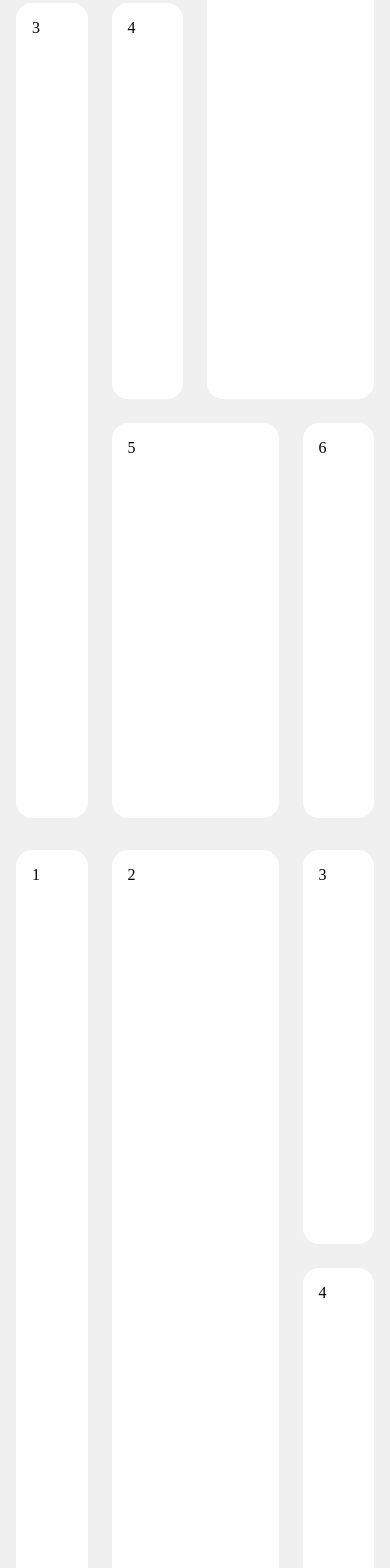
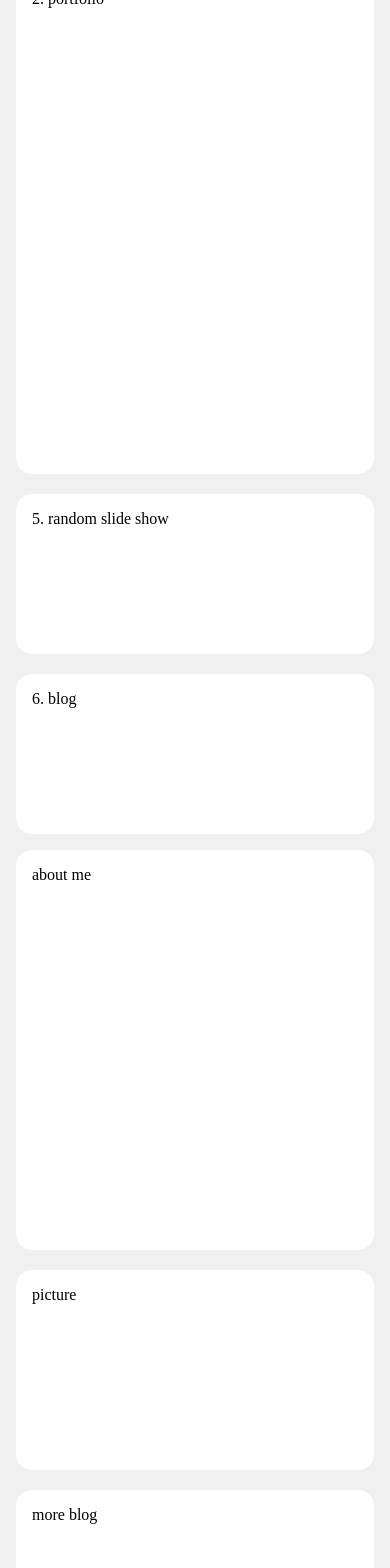
Before and after one commit to Jon-tim/portfolio-v1, a React (Vite) app: page / in a window 390 px wide. Shown: the part 432-2000 px from the top of the page. Built offline with nearby package versions, Linux system fonts and the light colour scheme.

Commit message:
Add media-query for mobile devices

```diff
--- a/src/app.scss
+++ b/src/app.scss
@@ -8,6 +8,8 @@
 .App {
     background-color: #f1f0f0;
     padding-inline: 1rem;
+    // @media (min-width: 480px) {
+    // }
 }
 
 html {
--- a/src/components/bottomHalf/BottomHalf.jsx
+++ b/src/components/bottomHalf/BottomHalf.jsx
@@ -4,10 +4,10 @@ import './bottomHalf.scss'
 function BottomHalf() {
   return (
     <section className='bottom-half'>
-     <div className="curve one">1</div>
-     <div className="curve two">2</div>
-     <div className="curve three">3</div>
-     <div className="curve four">4</div>
+     <div className="curve one">about me</div>
+     <div className="curve two">picture</div>
+     <div className="curve three">more blog</div>
+     <div className="curve four">contact</div>
     </section>
   )
 }
--- a/src/components/bottomHalf/bottomHalf.scss
+++ b/src/components/bottomHalf/bottomHalf.scss
@@ -1,26 +1,45 @@
 .bottom-half{
     width: 100%;
-    height: 100vh;
+    height: 100%;
     padding-block: 1rem;
     scroll-snap-align: start;
     display: grid;
-    grid-template-rows: repeat(2, 1fr);
-    grid-template-columns: repeat(4, 1fr);
-    gap: 1.5rem;
+    grid-template-rows: 400px 200px 200px 150px;
+    grid-template-columns: 1fr;
+    gap: 1.25rem;
 
     .one {
-        grid-row: 1/3;
+
     }
     .two{
-        grid-column: 2/4;
-        grid-row: 1/3;
+        // display: none;
     }
     .three{
-        grid-column: 4/-1;
-        grid-row: 1/2;
+
     }
     .four{
-        grid-column: 4/-1;
-        grid-row: 2/3;
+
+    }
+    @media (min-width: 720px) {
+        height: 100vh;
+        grid-template-rows: repeat(2, 1fr);
+        grid-template-columns: repeat(7, 1fr);
+        gap: 1.5rem;
+        .one {
+            grid-column: 1/3;
+            grid-row: 1/3;
+        }
+        .two{
+            grid-column: 3/6;
+            grid-row: 1/3;
+        }
+        .three{
+            grid-column: 6/-1;
+            grid-row: 1/2;
+        }
+        .four{
+            grid-column: 6/-1;
+            grid-row: 2/3;
+        }
     }
 }
--- a/src/components/topHalf/TopHalf.jsx
+++ b/src/components/topHalf/TopHalf.jsx
@@ -4,12 +4,12 @@ import './topHalf.scss'
 function TopHalf() {
   return (
     <section className='top-half'>
-        <div className='curve one'>1</div>
-        <div className='curve two'>2</div>
-        <div className='curve three'>3</div>
-        <div className='curve four'>4</div>
-        <div className='curve five'>5</div>
-        <div className='curve six'>6</div>
+        <div className='curve one'>1. name | title</div>
+        <div className='curve two'>2. portfolio</div>
+        <div className='curve three'>3. logo | time | date</div>
+        <div className='curve four'>4. hello</div>
+        <div className='curve five'>5. random slide show</div>
+        <div className='curve six'>6. blog</div>
     </section>
   )
 }
--- a/src/components/topHalf/topHalf.scss
+++ b/src/components/topHalf/topHalf.scss
@@ -4,11 +4,39 @@
     width: 100%;
     height: 150vh;
     scroll-snap-align: start;
-    padding-block: 1rem;
+    padding-top: 1rem;
     display: grid;
+    grid-template-columns: 1fr;
+    grid-template-rows: 80px 100px 150px 500px;
+    // grid-template-rows: auto;
+    // grid-auto-rows: auto;
+    gap: 1.25rem;
+
+    .one{
+        order: 2;
+    }
+    .two{
+        order: 4;
+    }
+    .three{
+        order: 1;
+    }
+    .four{
+        order: 2;
+    }
+    .five{
+        order: 5;
+    }
+    .six{
+        order: 6;
+    }
+    @media (min-width: 720px) {
+        height: 150vh;
         grid-template-columns: repeat(4, 1fr);
         grid-template-rows: repeat(3, 1fr);
         gap: 1.5rem;
+        padding-top: unset;
+        padding-top: 1rem;
 
         .one{
             grid-column: 1/3;
@@ -17,7 +45,7 @@
             grid-column: 3/-1;
             grid-row: 1/3;
         }
-    .three{
+        .three {
             grid-column: 1/2;
             grid-row: 2/4;}
         .four{
@@ -31,5 +59,8 @@
         .six{
             grid-column: 4/-1;
         }
-
+        .one, .two, .three, .four, .five, .six {
+            order: unset;
         }
+    }
+}
```
Lines whose indentation alone changed are shown as unchanged.
